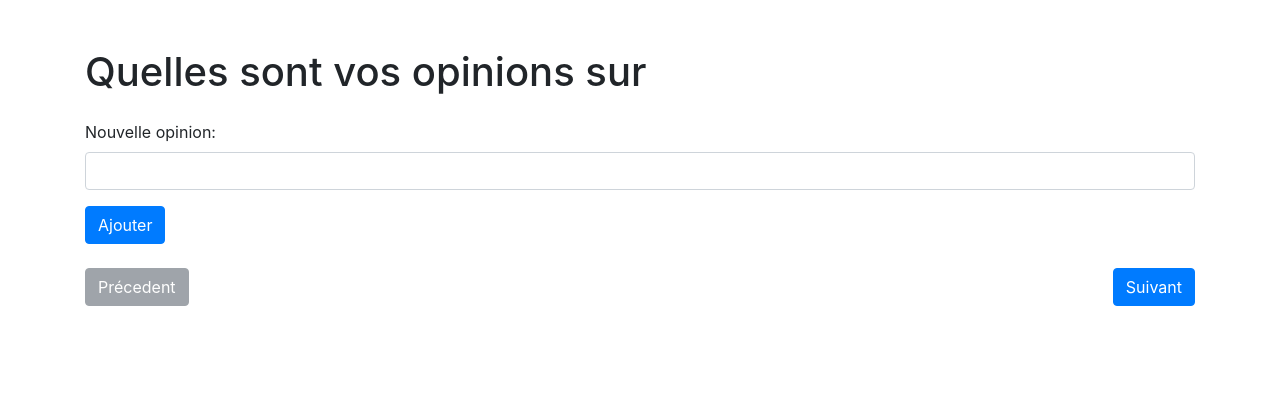
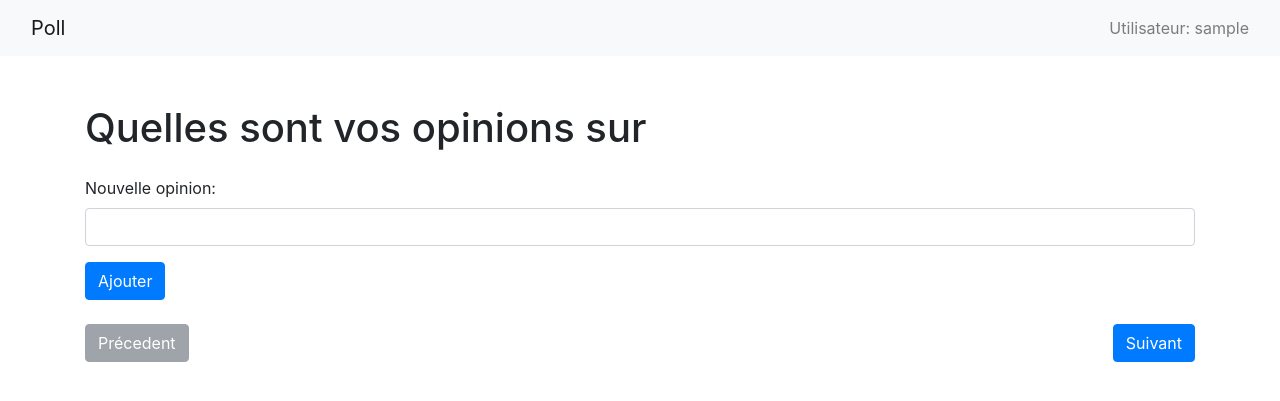
Before and after one commit to Blarckest/PollDance, a Flask app: template templates/poll.html in a window 1280 px wide. Shown: the top 401 px of the page. Run offline with Flask 3, Linux system fonts and the light colour scheme; the template is opened without the code that fills it, so the values that code supplies are empty; the visitor is signed in with stand-in values (Sample User, id 1); some libraries are stand-ins or nearby versions.

Commit message:
Refactor poll.html to add user session information in navbar

```diff
--- a/app.py
+++ b/app.py
@@ -26,7 +26,7 @@ def poll(index):
     if index is None:
         index = 0
     subject = getSubjects(index)
-    return render_template('poll.html', subject=subject, opinions=getOpinions(subject), isAdmin=isAdministrator(), index=index, values=getValuesForOpinions(subject, session['username']), zip=zip)
+    return render_template('poll.html', subject=subject, opinions=getOpinions(subject), isAdmin=isAdministrator(), index=index, values=getValuesForOpinions(subject, session['username']), zip=zip, session=session)
 
 @app.route('/poll/<int:index>', methods=['POST'])
 def submit_poll(index):
@@ -64,4 +64,4 @@ def results(index):
     if index is None:
         index = 0
     subject = getSubjects(index)
-    return render_template('results.html', subject=subject, results=getHumanReadableResults(subject), index=index)
+    return render_template('results.html', subject=subject, results=getHumanReadableResults(subject), index=index, session=session)
--- a/templates/poll.html
+++ b/templates/poll.html
@@ -7,6 +7,16 @@
     <link href="https://maxcdn.bootstrapcdn.com/bootstrap/4.5.2/css/bootstrap.min.css" rel="stylesheet">
 </head>
 <body>
+    <nav class="navbar navbar-expand-lg navbar-light bg-light">
+        <div class="container-fluid">
+            <a class="navbar-brand" href="#">Poll</a>
+            <div class="ml-auto">
+                <span class="navbar-text">
+                    Utilisateur: {{ session['username'] }}
+                </span>
+            </div>
+        </div>
+    </nav>
     <div class="container mt-5">
         {% if subject!="Invalid index" %}
         <h1 class="mb-4">Quelles sont vos opinions sur {{subject}}</h1>
```
Also changed, not shown: templates/results.html (+8 -1 lines).
